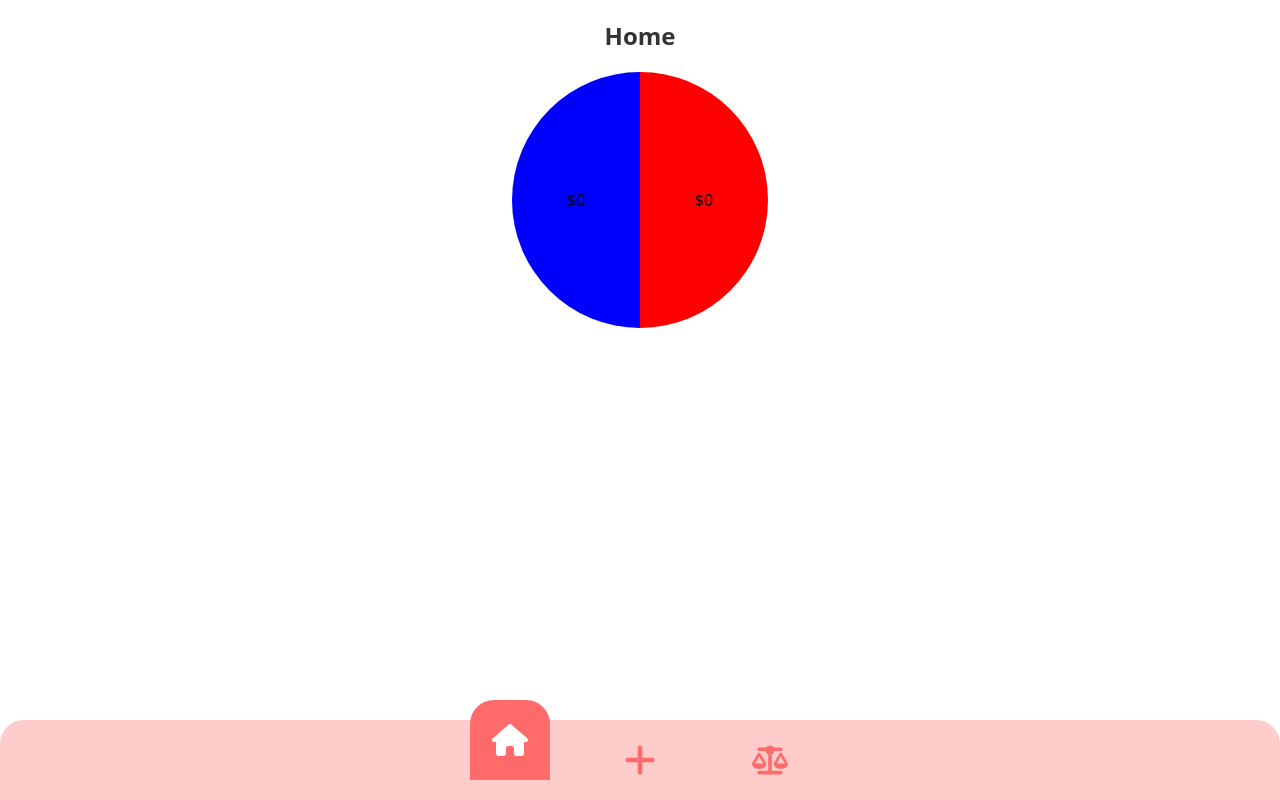
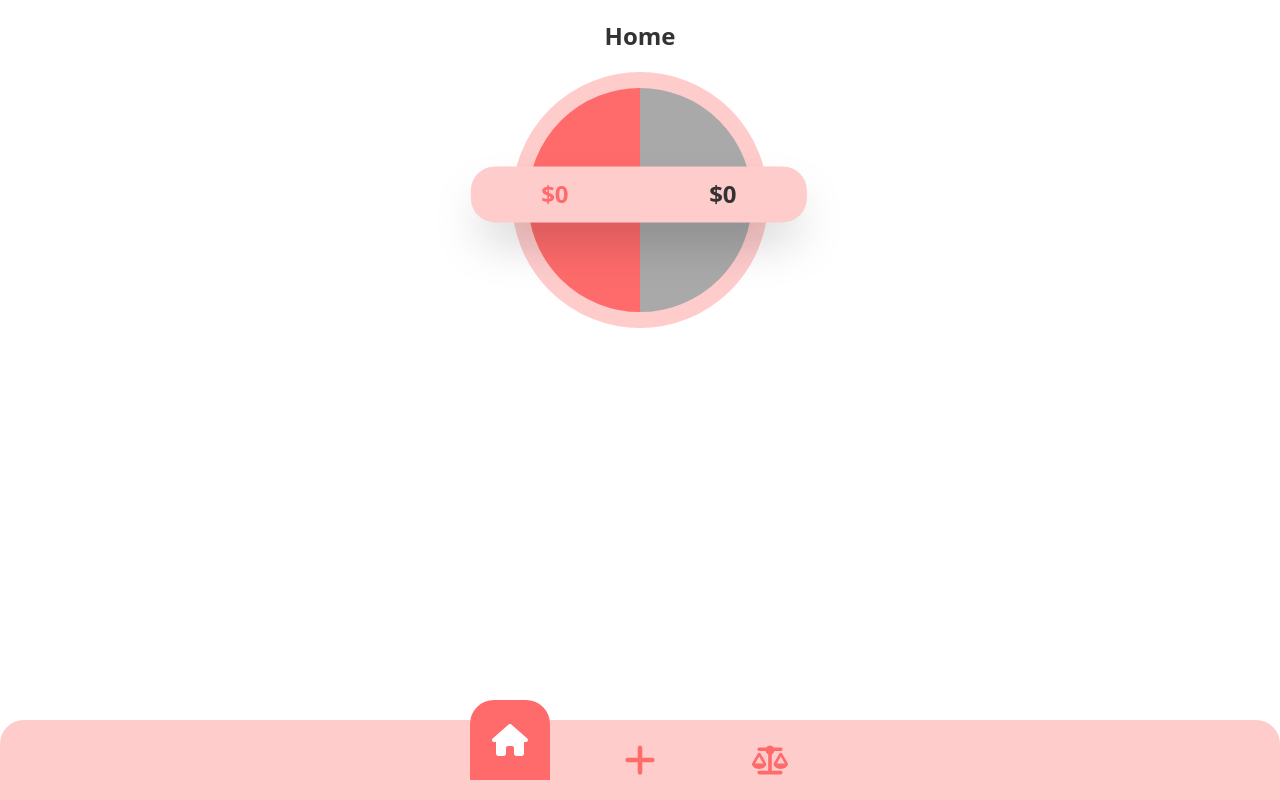
Before and after one commit to AlexanderHeffernan/CoupleExpenseBalancer, a Vue app in the folder app/frontend/: page / in a window 1280 px wide. Built offline with nearby package versions, Linux system fonts and the light colour scheme.

Commit message:
Created visualisation of balance

```diff
--- /dev/null
+++ b/app/frontend/src/components/BalanceGradient.vue
@@ -0,0 +1,22 @@
+<script setup>
+import { defineProps } from 'vue';
+const props = defineProps(['u1deficit', 'u2deficit']);
+
+function getBalancePoint() {
+  if (props.u1deficit === 0 && props.u2deficit === 0) {
+    return 50;
+  }
+  return props.u1deficit / (props.u1deficit + props.u2deficit) * 100;
+
+}
+
+</script>
+
+<template>
+    <div style="border: 16px solid #FFCCCC;" class="w-64 h-64 rounded-full" :style="{ background: `linear-gradient(to right, #FF6B6B ${getBalancePoint()}%, #A9A9A9 0%)` }">
+        <div style="width: 150%; translate: -17% 140%;" class="flex justify-center items-center shadow-2xl bg-accent h-1/4 rounded-3xl">
+            <p class="text-primary text-2xl font-bold w-1/2 text-center">${{ u1deficit }}</p>
+            <p class="text-text text-2xl font-bold w-1/2 text-center">${{ u2deficit }}</p>
+        </div>
+    </div>
+</template>
--- a/app/frontend/src/pages/HomePage.vue
+++ b/app/frontend/src/pages/HomePage.vue
@@ -1,29 +1,15 @@
 <script setup>
 import { defineProps } from 'vue';
 import PageHeader from '../components/PageHeader.vue';
+import BalanceGradient from '../components/BalanceGradient.vue';
 
-const props = defineProps(['u1deficit', 'u2deficit']);
-
-/**
- * Calculate the angle of the conic gradient based on the user deficits
- * @param {number} user_id
- */
-function getAngle(user_id) {
-  const totalDeficit = props.u1deficit + props.u2deficit;
-  // If both expenses are zero, return 180 degrees (perfect split)
-  return totalDeficit === 0 ? 180 : user_id === 1
-      ? (props.u1deficit / totalDeficit) * 360
-      : (props.u2deficit / totalDeficit) * 360;
-}
+defineProps(['u1deficit', 'u2deficit']);
 
 </script>
 
 <template>
     <div class="w-full h-full flex flex-col items-center">
       <PageHeader pageHeading="Home" />
-      <div class="w-64 h-64 rounded-full flex justify-center items-center" :style="{ backgroundImage: `conic-gradient(red ${getAngle(1)}deg, blue 0deg)` }">
-        <p class="w-1/2 text-center">${{ u2deficit }}</p>
-        <p class="w-1/2 text-center">${{ u1deficit }}</p>
-      </div>
+      <BalanceGradient :u1deficit="u1deficit" :u2deficit="u2deficit" />
     </div>
 </template>
```
